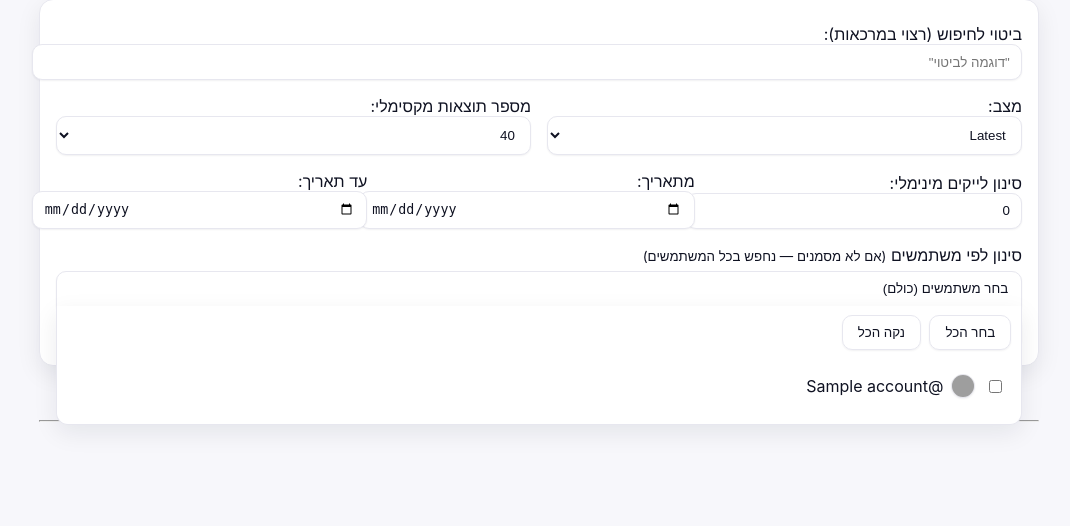
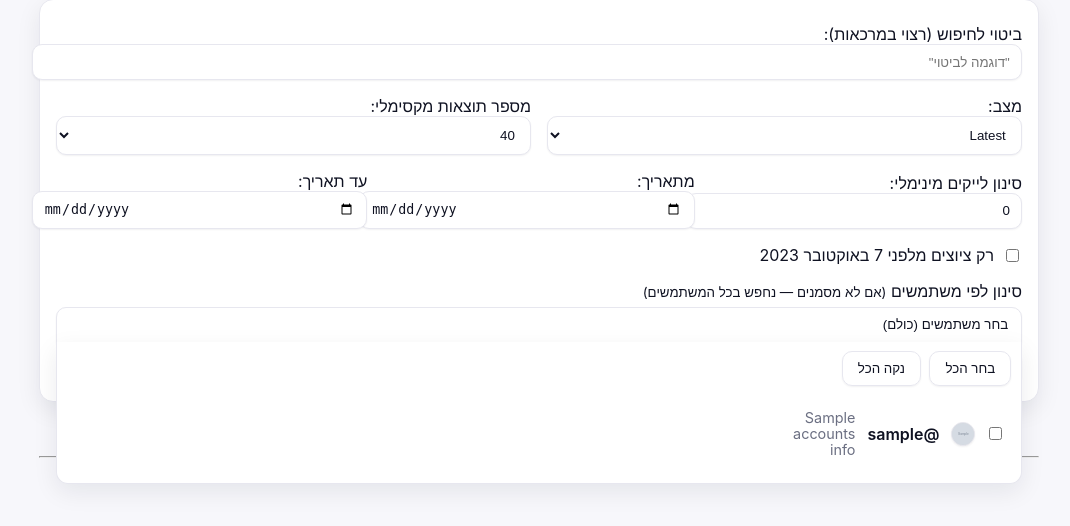
Before and after one commit to yoavik/poison-search, a FastAPI app: template templates/index.html in a window 1280 px wide, after a click on "בחר משתמשים (כולם)". Shown: the part 202-728 px from the top of the page, without its empty margins (101-1171 px from the left). Run offline with FastAPI, Linux system fonts and the light colour scheme; the template is opened without the code that fills it: most values are stand-ins (such as "Sample title", 1, 10 or a date in 2020); grey boxes marked "Sample" are stand-in pictures; grey boxes are pictures that could not be loaded.

Commit message:
Add files via upload
ver 5. add before 7/10 button. add names to search account

```diff
--- a/main.py
+++ b/main.py
@@ -164,6 +164,70 @@ def highlight_text(text: str, phrase: str) -> str:
 def role_from_auth(auth) -> str:
     return auth if isinstance(auth, str) else ""
 
+USER_CACHE_PATH = os.path.join(DATA_DIR, "user_cache.json")
+
+def load_user_cache() -> Dict[str, Dict[str, Any]]:
+    if not os.path.exists(USER_CACHE_PATH):
+        return {}
+    try:
+        with open(USER_CACHE_PATH, "r", encoding="utf-8") as f:
+            return json.load(f)
+    except Exception:
+        return {}
+
+def save_user_cache(cache: Dict[str, Dict[str, Any]]) -> None:
+    try:
+        with open(USER_CACHE_PATH, "w", encoding="utf-8") as f:
+            json.dump(cache, f, ensure_ascii=False, indent=2)
+    except Exception:
+        pass
+
+async def resolve_user_info(usernames: List[str]) -> Dict[str, Dict[str, Any]]:
+    """
+    Return mapping username -> { 'name': display_name, 'avatar': url }
+    Uses cache first; fetches from twitterapi.io if needed.
+    """
+    cache = load_user_cache()
+    result: Dict[str, Dict[str, Any]] = {}
+    to_fetch = []
+    # collect what we have
+    for u in usernames:
+        info = cache.get(u)
+        if info and isinstance(info, dict) and info.get("name"):
+            result[u] = info
+        else:
+            to_fetch.append(u)
+    if not to_fetch:
+        return result
+
+    headers = {"x-api-key": API_KEY} if API_KEY else {}
+    async with httpx.AsyncClient(timeout=15) as client:
+        for u in to_fetch:
+            try:
+                # common endpoint shape for user-by-username
+                url = f"{API_BASE}/twitter/user/by_username"
+                resp = await client.get(url, headers=headers, params={"username": u})
+                if resp.status_code == 200:
+                    data = resp.json() or {}
+                    # try multiple keys for name/avatar
+                    name = data.get("name") or data.get("display_name") or data.get("user", {}).get("name")
+                    avatar = data.get("profileImageUrl") or data.get("profile_image_url") or data.get("profile_image_url_https")
+                    if not avatar:
+                        avatar = f"https://unavatar.io/twitter/{u}"
+                    if name:
+                        cache[u] = {"name": name, "avatar": avatar}
+                        result[u] = cache[u]
+                        continue
+                # fallback
+                result[u] = {"name": u, "avatar": f"https://unavatar.io/twitter/{u}"}
+                cache[u] = result[u]
+            except Exception:
+                result[u] = {"name": u, "avatar": f"https://unavatar.io/twitter/{u}"}
+                cache[u] = result[u]
+    save_user_cache(cache)
+    return result
+
+
 # ---- Routes ----
 
 # Force a fresh Basic Auth prompt with unique realm to avoid cached creds
@@ -211,7 +275,16 @@ async def switch_user(credentials=Depends(security_optional), pm_switch_challeng
 async def index(request: Request, auth=Depends(require_any)):
     accounts = load_accounts()
     role = role_from_auth(auth)
-    return templates.TemplateResponse("index.html", {"request": request, "accounts": accounts, "title": APP_TITLE, "role": role})
+    accounts_info = []
+    try:
+        info_map = await resolve_user_info(accounts)
+        for u in accounts:
+            i = info_map.get(u, {"name": u, "avatar": f"https://unavatar.io/twitter/{u}"})
+            accounts_info.append({"username": u, "name": i.get("name") or u, "avatar": i.get("avatar")})
+    except Exception:
+        for u in accounts:
+            accounts_info.append({"username": u, "name": u, "avatar": f"https://unavatar.io/twitter/{u}"})
+    return templates.TemplateResponse("index.html", {"request": request, "accounts": accounts, "accounts_info": accounts_info, "title": APP_TITLE, "role": role})
 
 @app.post("/search", response_class=HTMLResponse)
 async def do_search(request: Request,
@@ -222,6 +295,7 @@ async def do_search(request: Request,
                     since_date: Optional[str] = Form(None),
                     until_date: Optional[str] = Form(None),
                     authors: List[str] = Form([]),
+                    pre_oct7: Optional[str] = Form(None),
                     auth=Depends(require_any)):
     accounts = load_accounts()
     use_accounts = accounts
@@ -229,6 +303,8 @@ async def do_search(request: Request,
         selected = [a for a in authors if a in accounts]
         if selected:
             use_accounts = selected
+    if pre_oct7:
+        until_date = "2023-10-07"
     query = build_query(phrase, use_accounts, since_date, until_date)
     try:
         pages = max(1, int((max_results or 20) // 20))
--- a/static/style.css
+++ b/static/style.css
@@ -90,3 +90,7 @@ mark{background: #ffea70; padding: 0 .15em; border-radius: .2em;}
 /* Small avatars inside dropdown checkbox list */
 .avatar-sm{width:22px;height:22px;border-radius:50%;object-fit:cover;border:1px solid var(--card-border);background:#ddd}
 .chk-item .avatar-sm{margin-inline-start:.1rem}
+
+
+.chk-item .uname{margin-inline-start:.25rem}
+.chk-item .name{margin-inline-start:.25rem}
--- a/templates/index.html
+++ b/templates/index.html
@@ -34,6 +34,9 @@
       <input id="pm-until" type="date" name="until_date">
     </label>
   </div>
+  <div class="row">
+    <label style="align-items:center;display:flex;gap:.5rem"><input type="checkbox" name="pre_oct7" id="pm-preoct7"> רק ציוצים מלפני 7 באוקטובר 2023</label>
+  </div>
 
   <div class="row">
     <label style="flex:1">
@@ -50,11 +53,12 @@
             <button type="button" class="btn-ghost" onclick="pm_selectAll(false)">נקה הכל</button>
           </div>
           <div class="chk-grid" style="max-height:260px;overflow:auto;padding:.25rem 0">
-            {% for a in accounts %}
+            {% for u in accounts_info %}
             <label class="chk-item">
-              <input type="checkbox" name="authors" value="{{ a }}" onchange="pm_updateSummary();pm_storeAuthors();">
-              <img class="avatar avatar-sm" src="https://unavatar.io/twitter/{{ a }}" alt="" loading="lazy" onerror="this.style.display='none'">
-              <span>@{{ a }}</span>
+              <input type="checkbox" name="authors" value="{{ u.username }}" onchange="pm_updateSummary();pm_storeAuthors();">
+              <img class="avatar avatar-sm" src="{{ u.avatar }}" alt="" loading="lazy" onerror="this.style.display='none'">
+              <span class="uname">@{{ u.username }}</span>
+              <span class="name small muted">{{ u.name }}</span>
             </label>
             {% endfor %}
           </div>
@@ -121,6 +125,26 @@
 
   // init
   document.addEventListener('DOMContentLoaded', ()=>{
+
+const pre = document.getElementById('pm-preoct7');
+const until = document.getElementById('pm-until');
+const LS_PRE = 'pm-preoct7';
+function syncPre(){
+  if (pre.checked){
+    if (until){ until.value = '2023-10-07'; until.disabled = true; }
+    localStorage.setItem(LS_PRE, '1');
+  } else {
+    if (until){ until.disabled = false; }
+    localStorage.removeItem(LS_PRE);
+  }
+}
+pre.addEventListener('change', syncPre);
+// restore
+if (localStorage.getItem(LS_PRE) === '1'){
+  pre.checked = true;
+  syncPre();
+}
+
     restoreAuthors();
     restoreDate('pm-since', LS_SINCE);
     restoreDate('pm-until', LS_UNTIL);
```
Also changed, not shown: README.txt.
